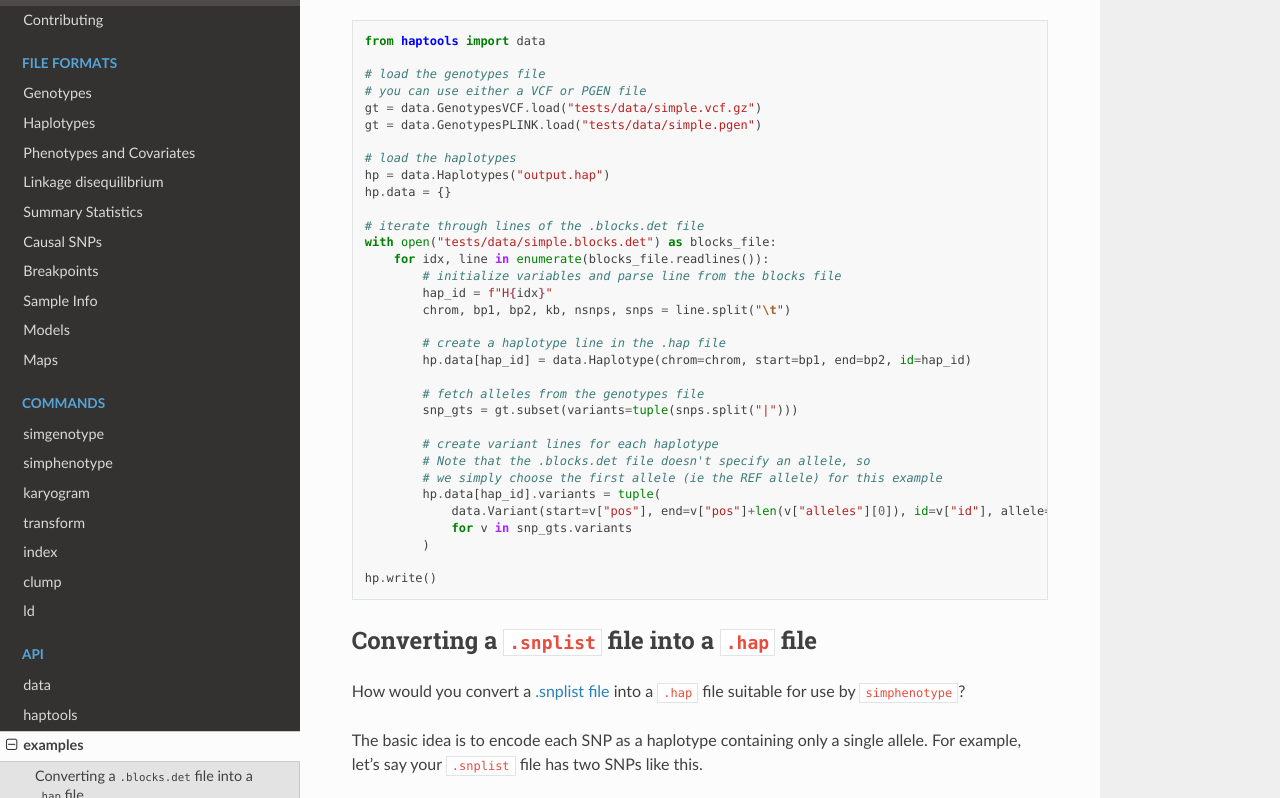
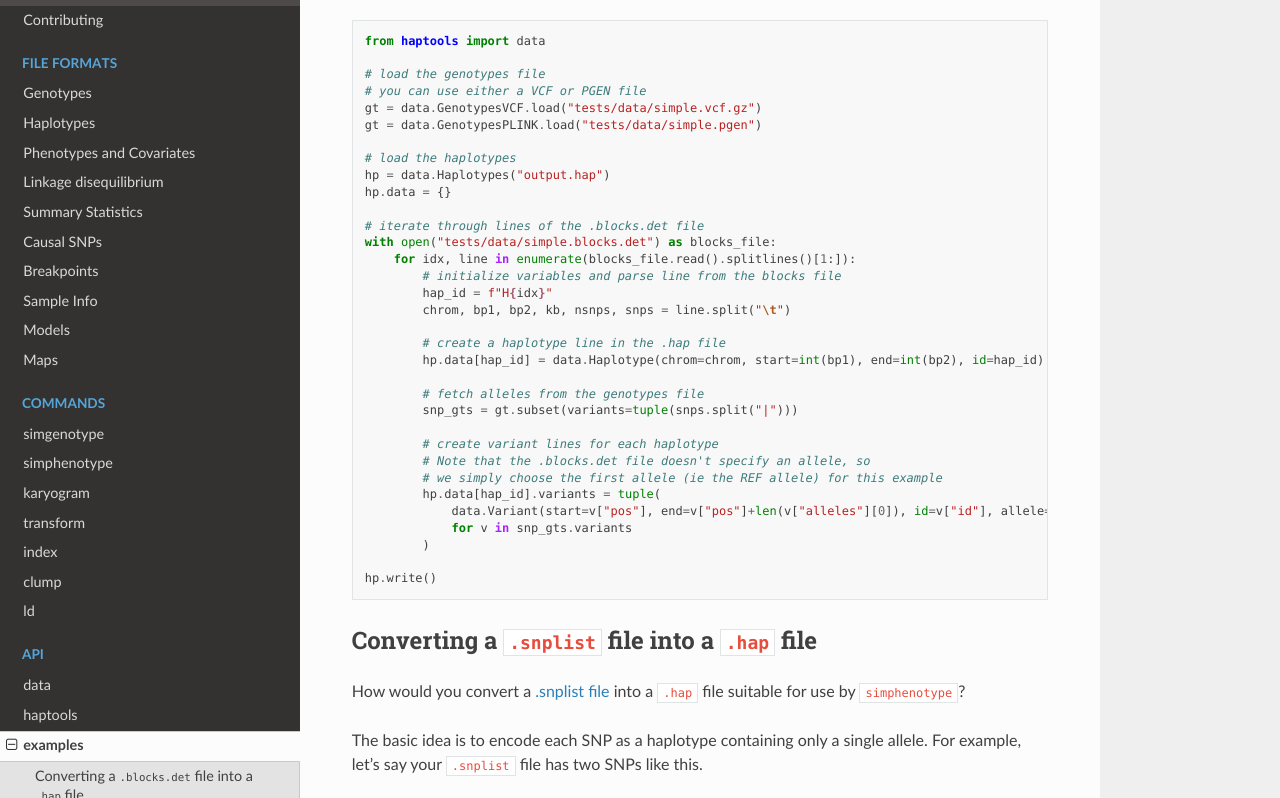
Before and after one commit to CAST-genomics/haptools, a Sphinx documentation site: the page built from docs/api/examples.rst, in a window 1280 px wide and 900 px high, scrolled down 409 px, cut to the strip 8-806 px from the top of the window. Built offline with Sphinx 7.4.7 and the Read the Docs theme 2.0.0, drawn with Linux system fonts in a browser that asks for light colours.

Commit message:
fix buggy example in api docs

```diff
--- a/docs/api/examples.rst
+++ b/docs/api/examples.rst
@@ -28,13 +28,13 @@ As an example, let's say we would like to convert `the following .blocks.det fil
 
     # iterate through lines of the .blocks.det file
     with open("tests/data/simple.blocks.det") as blocks_file:
-        for idx, line in enumerate(blocks_file.readlines()):
+        for idx, line in enumerate(blocks_file.read().splitlines()[1:]):
             # initialize variables and parse line from the blocks file
             hap_id = f"H{idx}"
             chrom, bp1, bp2, kb, nsnps, snps = line.split("\t")
 
             # create a haplotype line in the .hap file
-            hp.data[hap_id] = data.Haplotype(chrom=chrom, start=bp1, end=bp2, id=hap_id)
+            hp.data[hap_id] = data.Haplotype(chrom=chrom, start=int(bp1), end=int(bp2), id=hap_id)
 
             # fetch alleles from the genotypes file
             snp_gts = gt.subset(variants=tuple(snps.split("|")))
```
Also changed, not shown: 1 other file.
